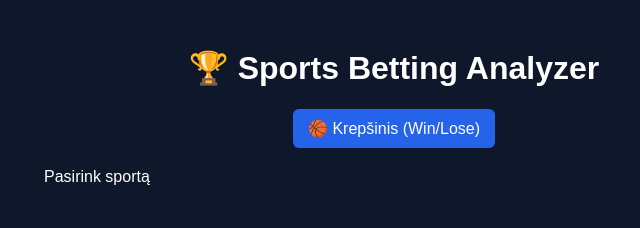
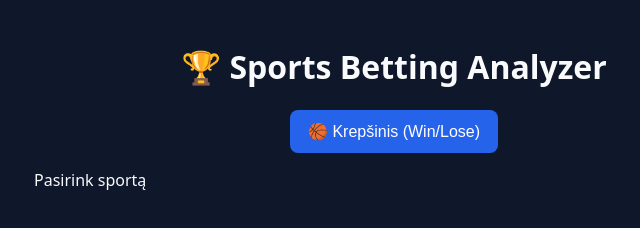
Before and after one commit to virgutiss-oss/euro-bet-analyzer, a plain HTML site: page public/index.html in a window 1280 px wide. Shown: the whole page, without its empty margins (246-886 px from the left). Drawn offline with Linux system fonts and the light colour scheme.

Commit message:
Update style.css

```diff
--- a/public/style.css
+++ b/public/style.css
@@ -1,8 +1,8 @@
 body {
   background: #0f172a;
-  color: white;
-  font-family: Arial, sans-serif;
-  padding: 20px;
+  color: #f8fafc;
+  font-family: system-ui, sans-serif;
+  padding: 16px;
 }
 
 h1 {
@@ -12,22 +12,20 @@
 .buttons {
   display: flex;
   justify-content: center;
-  gap: 10px;
-  margin-bottom: 20px;
-  flex-wrap: wrap;
+  margin-bottom: 16px;
 }
 
 button {
-  padding: 10px 15px;
-  border: none;
-  border-radius: 6px;
   background: #2563eb;
   color: white;
+  border: none;
+  padding: 12px 18px;
+  border-radius: 8px;
   font-size: 16px;
 }
 
 #output {
-  max-width: 700px;
+  max-width: 720px;
   margin: auto;
 }
 
@@ -35,5 +33,5 @@
   background: #1e293b;
   padding: 12px;
   margin-bottom: 10px;
-  border-radius: 8px;
+  border-radius: 10px;
 }
```
